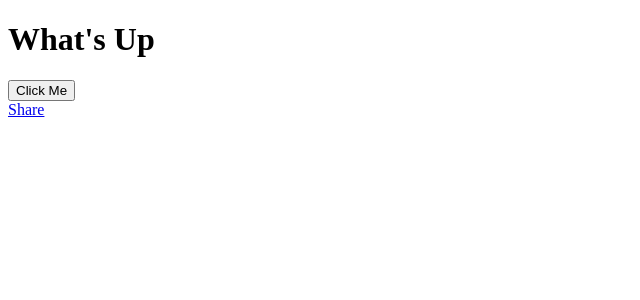
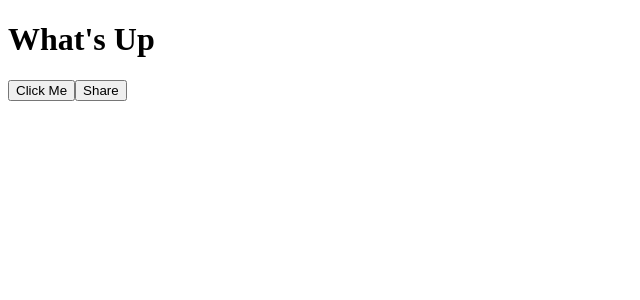
Before and after one commit to drewmoore/social-sharing-boilerplate, a React app: page / in a window 1280 px wide. Shown: the top 300 px of the page, without its empty margins (0-640 px from the left). Built offline with nearby package versions, Linux system fonts and the light colour scheme; the HTML template or start-up script is replaced by a standard one.

Commit message:
Add necessary fb static pages, replace share button with fb client.

```diff
--- /dev/null
+++ b/public/privacy-policy.html
@@ -0,0 +1 @@
+We will abide by the privacy standards set by Facebook.
--- /dev/null
+++ b/public/terms-of-service.html
@@ -0,0 +1 @@
+We will abide by Facebook's terms of service.
--- a/src/components/FbShare/template.js
+++ b/src/components/FbShare/template.js
@@ -1,20 +1,9 @@
 import React from 'react';
 
 const template = ({ shareUrl }) => (
-  <div
-    className="fb-share-button"
-    data-href={shareUrl}
-    data-layout="button"
-    data-size="small"
-  >
-    <a
-      target="_blank"
-      href={`https://www.facebook.com/sharer/sharer.php?u=${encodeURIComponent(shareUrl)}&amp`}
-      className="fb-xfbml-parse-ignore"
-    >
-      Share
-    </a>
-  </div>
+  <button>
+    Share
+  </button>
 );
 
 export default template;
```
Also changed, not shown: src/app.js (+7 -18 lines), src/layouts/index.js (added, +28 -0 lines).
